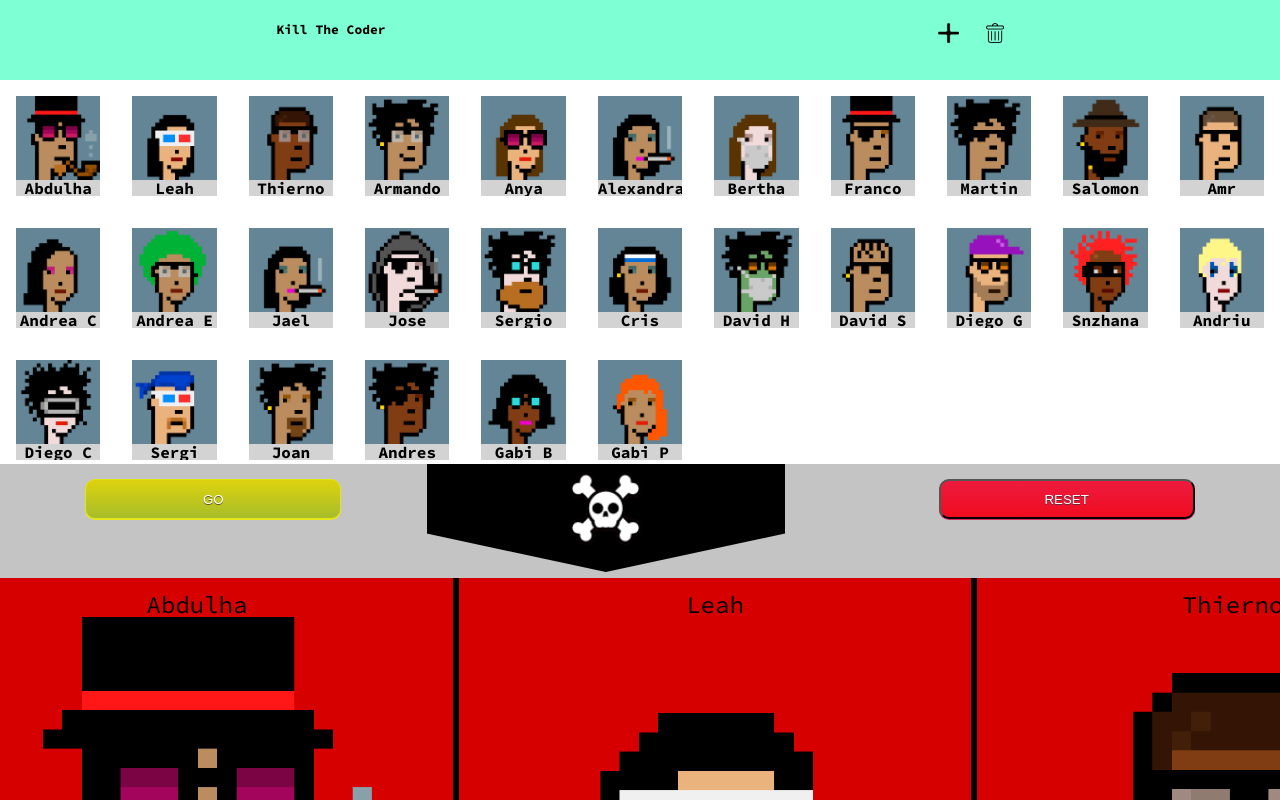
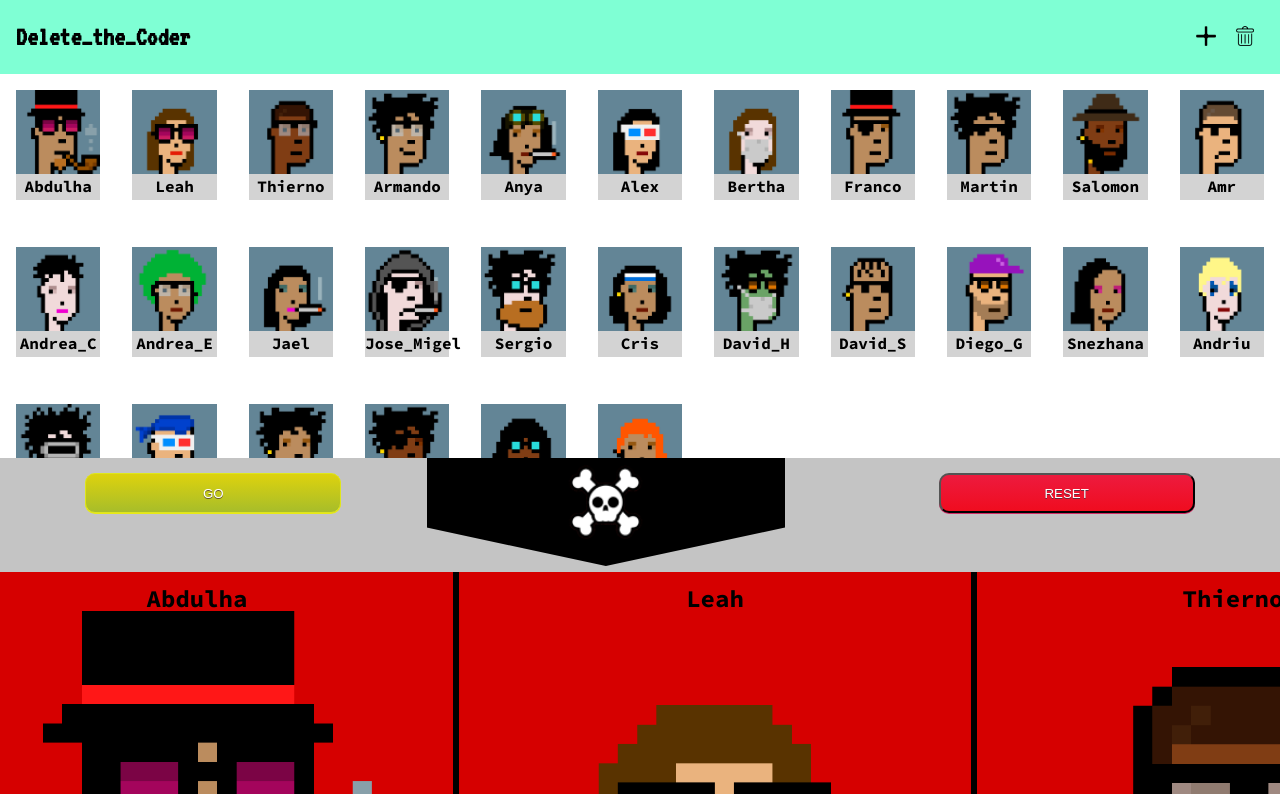
Before and after one commit to Armun4/Wheel-Of-Doom, a plain HTML site: page Index.html in a window 1280 px wide. Drawn offline with Linux system fonts and the light colour scheme.

Commit message:
fixed grid layout, code formattong, hrader CSS formatting, synta error

```diff
--- a/Index.html
+++ b/Index.html
@@ -6,45 +6,55 @@
     <meta name="viewport" content="width=device-width, initial-scale=1.0" />
     <link rel="stylesheet" href="styles/reset.css" />
     <link rel="stylesheet" href="styles/main.css" />
-    <link rel="stylesheet" href="styles/header.css">
-    <link rel="stylesheet" href="styles/ruleta.css"/>
-    <link rel="stylesheet" href="ficha.css">
-    <title>Wheel_of_Doom</title>
+    <link rel="stylesheet" href="styles/header.css" />
+    <link rel="stylesheet" href="styles/ruleta.css" />
+    <link rel="stylesheet" href="ficha.css" />
     <link rel="preconnect" href="https://fonts.gstatic.com" />
     <link
       href="https://fonts.googleapis.com/css2?family=Source+Code+Pro:wght@300;400;500;600;700&display=swap"
       rel="stylesheet"
     />
+    <link rel="preconnect" href="https://fonts.gstatic.com" />
+    <link
+      href="https://fonts.googleapis.com/css2?family=VT323&display=swap"
+      rel="stylesheet"
+    />
+    <title>Wheel_of_Doom</title>
   </head>
   <body>
     <header class="header">
-        <H1 class="title1">Kill The Coder</H1>
-
-        <div class=buttons>
-        <i class="plusButton"> <img src= "Photos/hearder/plus icon.png" alt="plus icon" class="plusimg"> </i>
-
-        <i class="trashButton"><img src="Photos/hearder/delete+remove+trash+trash+bin+trash+can+icon-1320073117929397588_512.png" alt="trash icon" class="trashimg"> </i>
+      <h1>Delete_the_Coder</h1>
+      <!-- syntax error <H1> -->
+      <div class="buttons">
+        <!-- syntax error no quotes -->
+        <figure class="plusButton">
+          <!-- removed redundand <img> class -->
+          <!-- switched <i> for <figure> -->
+          <img src="Photos/hearder/plus icon.png" alt="plus icon" />
+        </figure>
+        <figure class="trashButton">
+          <img
+            src="Photos/hearder/delete+remove+trash+trash+bin+trash+can+icon-1320073117929397588_512.png"
+            alt="trash icon"
+          />
+        </figure>
       </div>
-
     </header>
-
     <main>
-      <section class="coders_display">
+    <section class="coders-display">
       <ul class="coders-list"></ul>
     </section>
-
-
-
+    </main>
     <footer>
-        <Section >
-            <div class="foot-parti-1">
+      <section class="foot-parti-1">
+        <!-- redundant div deleted -->
+        <!-- <button type="button">Click Me!</button> -->
         <button class="btn1">GO</button>
-            <figure class="fig" >
-               <img src="Photos/pngegg 3.png" alt="">
+        <figure class="fig">
+          <img src="Photos/pngegg 3.png" alt="" />
         </figure>
         <button class="btn2">RESET</button>
-        </div>
-        </Section>
+      </section>
       <section class="slider"></section>
     </footer>
     <script src="/javascript/list.js"></script>
--- a/javascript/list.js
+++ b/javascript/list.js
@@ -2,145 +2,143 @@ let coderList = [
   {
     name: "Abdulha",
     img: "Photos/cryptopunks/cp15.png",
-        id:0,
+    id: 0,
   },
 
   {
-        name:"Leah",
-        img:"Photos/cryptopunks/cp26.png",
-        id:1,
+    name: "Leah",
+    img: "Photos/cryptopunks/cp12.png",
+    id: 1,
   },
 
   {
-        name:"Thierno",
-        img:"Photos/cryptopunks/cp01.png",
-        id:2,
+    name: "Thierno",
+    img: "Photos/cryptopunks/cp01.png",
+    id: 2,
   },
   {
-        name:"Armando",
-        img:"Photos/cryptopunks/cp27.png",
-        id:3,
+    name: "Armando",
+    img: "Photos/cryptopunks/cp27.png",
+    id: 3,
   },
   {
-        name:"Anya",
-        img:"Photos/cryptopunks/cp12.png",
-        id:4,
+    name: "Anya",
+    img: "Photos/cryptopunks/cp32.png",
+    id: 4,
   },
   {
-        name:"Alexandra",
-        img:"Photos/cryptopunks/cp14.png",
-        id:5,
+    name: "Alex",
+    img: "Photos/cryptopunks/cp26.png",
+    id: 5,
   },
   {
-        name:"Bertha",
-        img:"Photos/cryptopunks/cp11.png",
-        id:6,
+    name: "Bertha",
+    img: "Photos/cryptopunks/cp11.png",
+    id: 6,
   },
   {
-        name:"Franco",
-        img:"Photos/cryptopunks/cp16.png",
-        id:7,
+    name: "Franco",
+    img: "Photos/cryptopunks/cp16.png",
+    id: 7,
   },
   {
-        name:"Martin",
-        img:"Photos/cryptopunks/cp17.png",
-        id:8,
+    name: "Martin",
+    img: "Photos/cryptopunks/cp17.png",
+    id: 8,
   },
   {
-        name:"Salomon",
-        img:"Photos/cryptopunks/cp13.png",
-        id:9,
+    name: "Salomon",
+    img: "Photos/cryptopunks/cp13.png",
+    id: 9,
   },
   {
-        name:"Amr",
-        img:"Photos/cryptopunks/cp25.png",
-        id:10,
+    name: "Amr",
+    img: "Photos/cryptopunks/cp25.png",
+    id: 10,
   },
   {
-        name:"Andrea C",
-        img:"Photos/cryptopunks/cp19.png",
-        id:11,
+    name: "Andrea_C",
+    img: "Photos/cryptopunks/cp31.png",
+    id: 11,
   },
   {
-        name:"Andrea E",
-        img:"Photos/cryptopunks/cp23.png",
-        id:12,
+    name: "Andrea_E",
+    img: "Photos/cryptopunks/cp23.png",
+    id: 12,
   },
   {
-        name:"Jael",
-        img:"Photos/cryptopunks/cp14.png",
-        id:13,
+    name: "Jael",
+    img: "Photos/cryptopunks/cp14.png",
+    id: 13,
   },
   {
-        name:"Jose",
-        img:"Photos/cryptopunks/cp20.png",
-        id:14,
+    name: "Jose_Migel",
+    img: "Photos/cryptopunks/cp20.png",
+    id: 14,
   },
   {
-        name:"Sergio",
-        img:"Photos/cryptopunks/cp08.png",
-        id:15,
+    name: "Sergio",
+    img: "Photos/cryptopunks/cp08.png",
+    id: 15,
   },
   {
-        name:"Cris",
-        img:"Photos/cryptopunks/cp02.png",
-        id:16,
+    name: "Cris",
+    img: "Photos/cryptopunks/cp02.png",
+    id: 16,
   },
   {
-        name:"David H",
-        img:"Photos/cryptopunks/cp30.png",
-        id:16,
+    name: "David_H",
+    img: "Photos/cryptopunks/cp30.png",
+    id: 16,
   },
   {
-        name:"David S",
-        img:"Photos/cryptopunks/cp04.png",
-        id:18,
+    name: "David_S",
+    img: "Photos/cryptopunks/cp04.png",
+    id: 18,
   },
   {
-        name:"Diego G",
-        img:"Photos/cryptopunks/cp29.png",
-        id:19,
+    name: "Diego_G",
+    img: "Photos/cryptopunks/cp29.png",
+    id: 19,
   },
   {
-        name:"Snzhana",
-        img:"Photos/cryptopunks/cp09.png",
-        id:20,
+    name: "Snezhana",
+    img: "Photos/cryptopunks/cp19.png",
+    id: 20,
   },
   {
-        name:"Andriu",
-        img:"Photos/cryptopunks/cp21.png",
-        id:21,
+    name: "Andriu",
+    img: "Photos/cryptopunks/cp21.png",
+    id: 21,
   },
   {
-        name:"Diego C",
-        img:"Photos/cryptopunks/cp07.png",
-        id:22,
+    name: "Diego_C",
+    img: "Photos/cryptopunks/cp07.png",
+    id: 22,
   },
   {
-        name:"Sergi",
-        img:"Photos/cryptopunks/cp18.png",
-        id:23,
-    },{
-        name:"Joan",
-        img:"Photos/cryptopunks/cp28.png",
-        id:24,
+    name: "Sergi",
+    img: "Photos/cryptopunks/cp18.png",
+    id: 23,
   },
   {
-        name:"Andres",
-        img:"Photos/cryptopunks/cp10.png",
-        id:25,
+    name: "Joan",
+    img: "Photos/cryptopunks/cp28.png",
+    id: 24,
   },
   {
-        name:"Gabi B",
-        img:"Photos/cryptopunks/cp24.png",
-        id:26,
+    name: "Andres",
+    img: "Photos/cryptopunks/cp10.png",
+    id: 25,
   },
   {
-        name:"Gabi P",
-        img:"Photos/cryptopunks/cp06.png",
-        id:27,
+    name: "Gabi_B",
+    img: "Photos/cryptopunks/cp24.png",
+    id: 26,
   },
-
-]
-
-console.log(coderList.length)
+  {
+    name: "Gabi_P",
+    img: "Photos/cryptopunks/cp06.png",
+    id: 27,
+  },
+];
--- a/styles/header.css
+++ b/styles/header.css
@@ -1,27 +1,21 @@
 .header {
+  padding: 1rem;
   font-family: "Source Code Pro", monospace;
   font-weight: bold;
   position: relative;
   background-color: aquamarine;
-  height: 10vh;
   display: flex;
-  justify-content: space-around;
+  align-items: center;
+  justify-content: space-between;
 }
-
-.title1 {
-  font-size: small;
-  margin-top: 2.9vh;
+.header h1 {
+  font-size: 1.7rem;
+  font-family: 'VT323', monospace;
 }
-
-.plusimg {
+.buttons {
+  display: flex;
+}
+.buttons img {
   height: 2.5vh;
+  margin: 10px;
 }
-
-.trashimg {
-  margin-left: 2.2vh;
-  height: 2.5vh;
-}
-
-.buttons {
-  margin-top: 2.9vh;
-}
--- a/styles/main.css
+++ b/styles/main.css
@@ -1,22 +1,18 @@
-main {
+/* este body tiene que ser main... */
+body {
   font-family: "Source Code Pro", monospace;
+  font-weight: bold;
   height: 90vh;
 }
-
-.coders-display {
-  position: absolute;
-  overflow-y: scroll;
-  scroll-behavior: smooth;
-  height: 50vh;
-
-}
+/* .coders-display {
+  scroll-padding-bottom: 2rem;
+} */
 .coders-list {
-  display: grid;
-  grid-template-columns: repeat(auto-fit, minmax(80px, 1fr));
-  grid-template-rows: repeat(auto-fill, 100px);
-  grid-gap: 2rem;
   padding: 1rem;
   height: 44vh;
+  display: grid;
+  grid-template: repeat(auto-fill, 125px) / repeat(auto-fit, minmax(80px, 1fr));
+  grid-gap: 2rem;
   overflow-y: auto;
 }
 .coder-token {
@@ -35,4 +31,6 @@ main {
 .coder-name {
     text-align: center;
     font-weight: bold;
+    margin: auto;
+    line-height: 1.6;
 }
--- a/styles/ruleta.css
+++ b/styles/ruleta.css
@@ -94,7 +94,7 @@ footer {
 .foot-parti-1{
     width: 100%;
     display: grid;
-    grid-template-columns: repeat(3,1fr);
+    grid-template-columns: repeat(3, 1fr);
     margin: 0;
     padding: 0;
 }
```
Also changed, not shown: ficha.css (+22 -41 lines), ficha.js (+13 -16 lines), Photos/cryptopunks/cp31.png (added), Photos/cryptopunks/cp32.png (added). Lines whose indentation alone changed are shown as unchanged.
